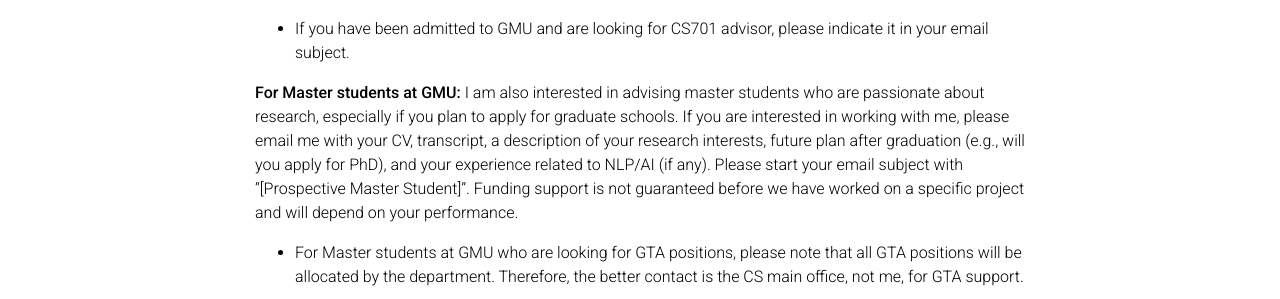
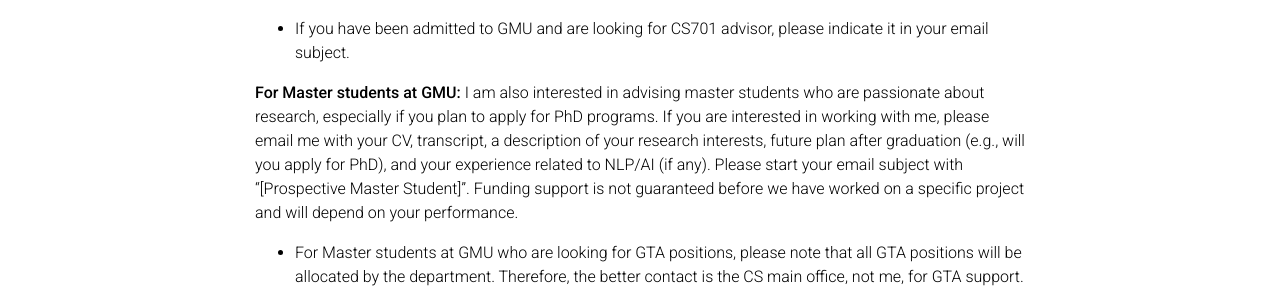
Before and after one commit to LittleYUYU/LittleYUYU.github.io, a Jekyll site: the page built from _pages/prospective_students.md, in a window 1280 px wide and 1199 px high. Shown: the part 480-779 px from the top of the window. Built offline with Jekyll 4.4.1, drawn with Linux system fonts in a browser that asks for light colours; full-size pictures stand in for the smaller copies a plugin makes; comment, search, counter and statistics services are not loaded; a style sheet for code colours, icons or effects is not loaded.

Commit message:
updt student

```diff
--- a/_pages/prospective_students.md
+++ b/_pages/prospective_students.md
@@ -12,7 +12,7 @@ I am always looking for highly self-motivated students for NLP/AI research. Due
 **For prospective PhD students:** I look for highly self-motivated PhD students with funding support. If you are interested in working with me, please email me with your CV, transcript, a description of your research interests, future career plan (e.g., academia or industry), and your representative work (e.g., publication, thesis, research project). Please also let me know which semester (e.g., Spring/Fall 2022) you plan to apply for PhD. Please start your email subject with "[Prospective PhD Student - ${Your_Application_Semester}]".
 - If you have been admitted to GMU and are looking for CS701 advisor, please indicate it in your email subject.
 
-**For Master students at GMU:** I am also interested in advising master students who are passionate about research, especially if you plan to apply for graduate schools. If you are interested in working with me, please email me with your CV, transcript, a description of your research interests, future plan after graduation (e.g., will you apply for PhD), and your experience related to NLP/AI (if any). Please start your email subject with "[Prospective Master Student]". Funding support is not guaranteed before we have worked on a specific project and will depend on your performance.
+**For Master students at GMU:** I am also interested in advising master students who are passionate about research, especially if you plan to apply for PhD programs. If you are interested in working with me, please email me with your CV, transcript, a description of your research interests, future plan after graduation (e.g., will you apply for PhD), and your experience related to NLP/AI (if any). Please start your email subject with "[Prospective Master Student]". Funding support is not guaranteed before we have worked on a specific project and will depend on your performance.
 - For Master students at GMU who are looking for GTA positions, please note that all GTA positions will be allocated by the department. Therefore, the better contact is the CS main office, not me, for GTA support.
 
 **For Undergraduate students at GMU:** I am absolutely happy to work with undergraduate students interested in research or helping with senior students' projects! However, I also expect a decent amount of time from you, so we can work out something in the end. If you can make this commitment, considering your course work and other activities, please email me with your CV, transcript, a description of your research interests, future plan after graduation (e.g., will you apply for Master or PhD), and your time commitment. Please start your email subject with "[Prospective Undergraduate Student]". Undergraduate students at GMU can receive funding support from <a href="https://oscar.gmu.edu/students/research-assistantships/">the OSCAR Research Assistant program</a>, and I am happy to help you apply for it.
```
Also changed, not shown: _pages/group.md (+2 -2 lines).
